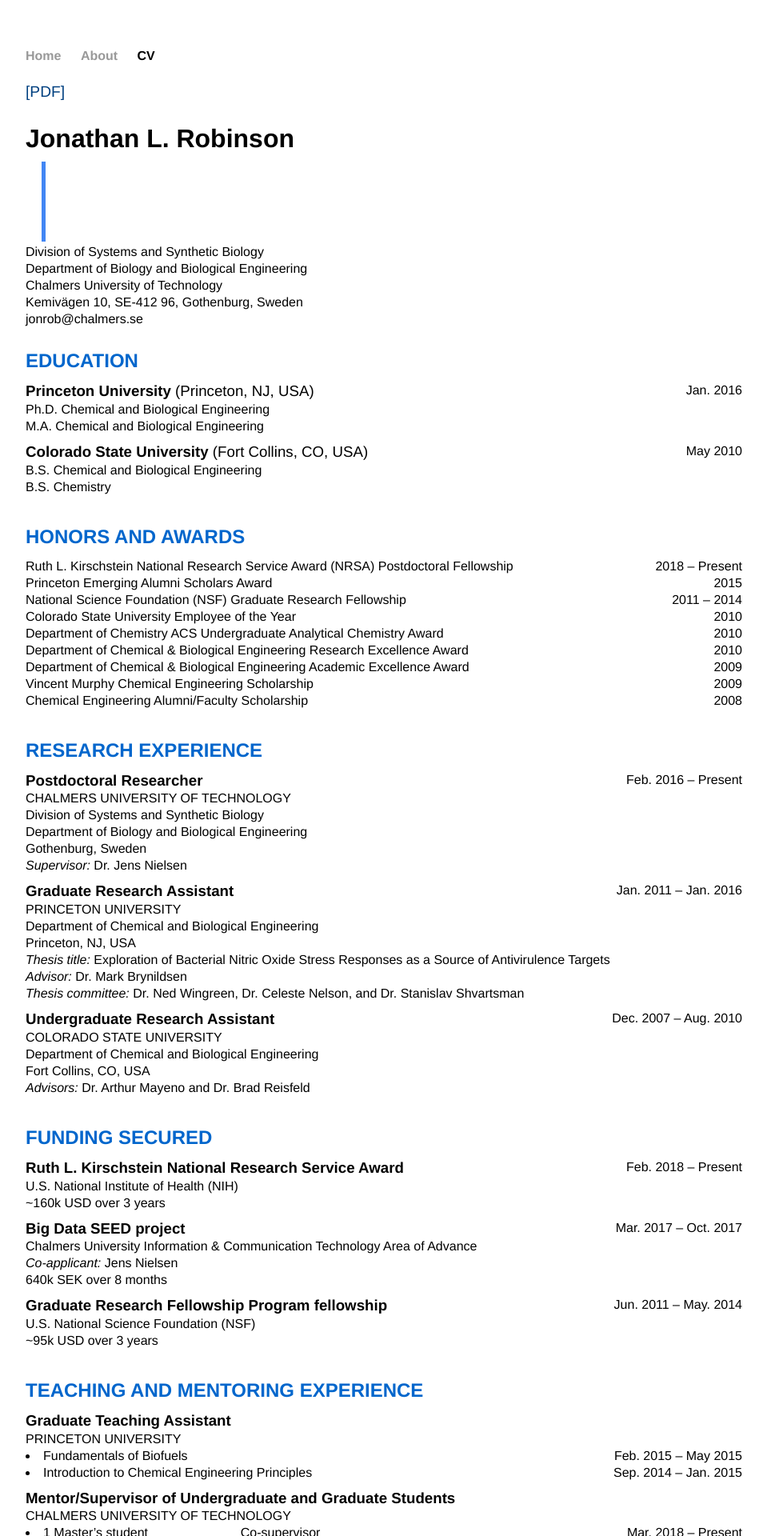
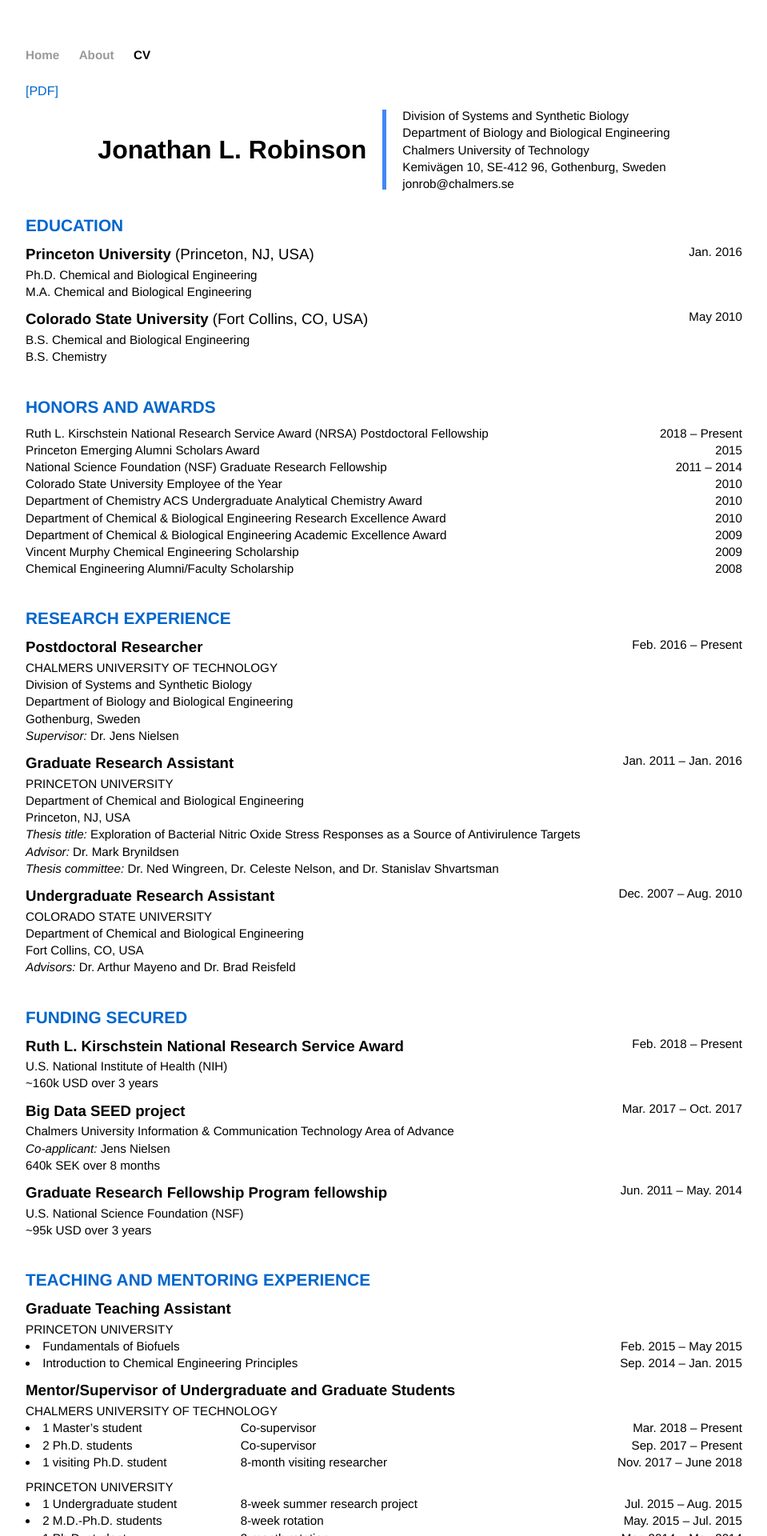
Before and after one commit to JonathanRob/JonathanRob.github.io, a Jekyll site: the page built from cv/index.html, in a window 1280 px wide. Shown: the top 1920 px of the page at 80% size, without its empty margins (160-1119 px from the left). Built offline with Jekyll 4.4.1, drawn with Linux system fonts in a browser that asks for light colours.

Commit message:
style: updates to main.css

```diff
--- a/css/main.css
+++ b/css/main.css
@@ -24,32 +24,36 @@
     color: black;
 }
 a.pdf {
-    color: #004080;
-    font-size: 1.2em;
+    color: #0066cc;
+    font-size: 1em;
     font-family: 'Helvetica', 'Arial', 'Sans-Serif';
     line-height: 40px;
+}
+a.pdf:hover{
+    color: black;
+    text-decoration: none;
 }
 h1 {
     font-size: 2em;
     font-family:'Helvetica', 'Arial', 'Sans-Serif';
     margin: 0;
-    padding-top: 20px;
-    padding-bottom: 10px;
 }
 h2 {
     margin: 0;
     padding-top: 20px;
+    font-size: 1.3em;
 }
 h3, h4 {
     margin: 0;
     line-height: 1em;
-    padding-top: 5px;
+    padding: 5px 0px;
 }
 p, li {
     line-height: 1em;
     color: #000000;
     margin: 0;
-    padding-top: 5px;
+    padding: 3px 0px;
+    font-size: 0.95em;
 }
 footer {
     border-top: 1px solid #d5d5d5;
@@ -74,6 +78,14 @@
     text-decoration: none;
     color: #000000;
 }
+.cv a:hover {
+    color: #0066cc;
+}
+.cv-head {
+    display: flex;
+    justify-content: center;
+    align-items: center;
+}
 .cv-date-line {
     display: grid;
     grid-template-columns: 80% 20%;
```
